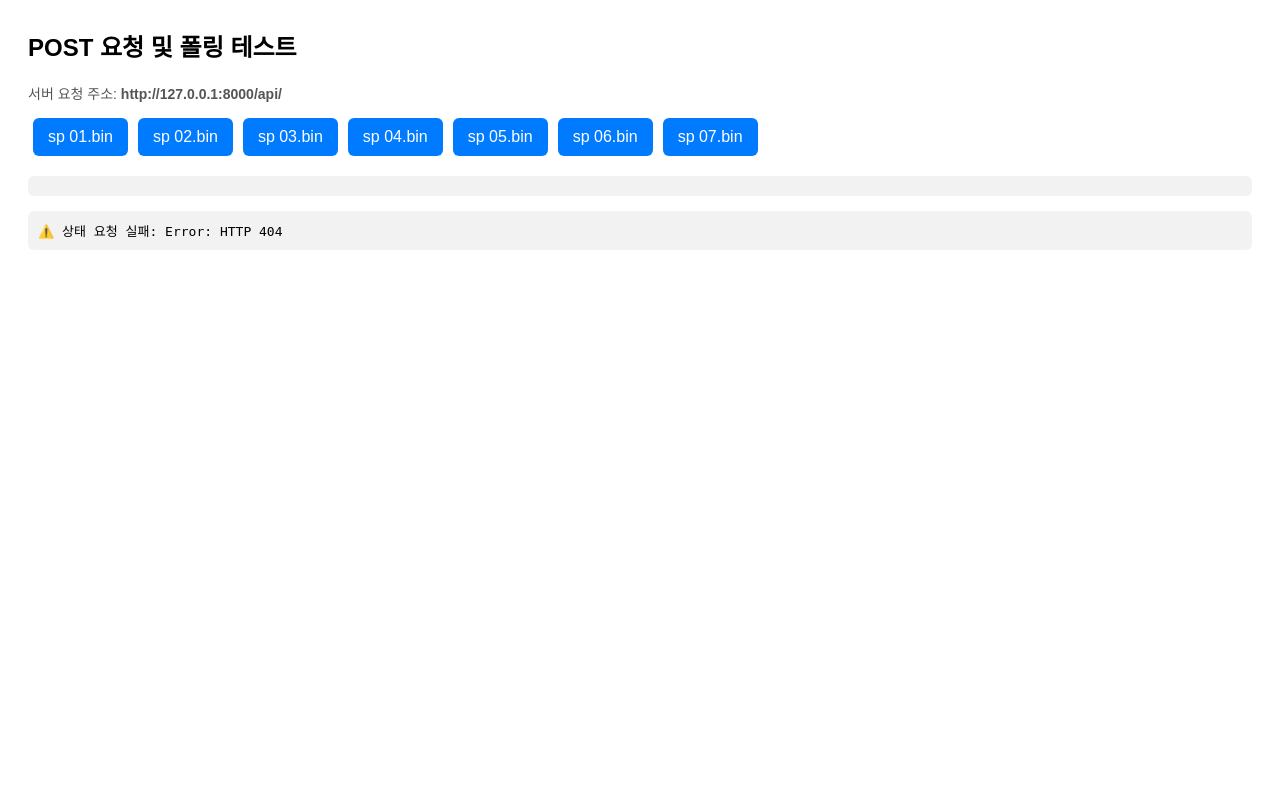
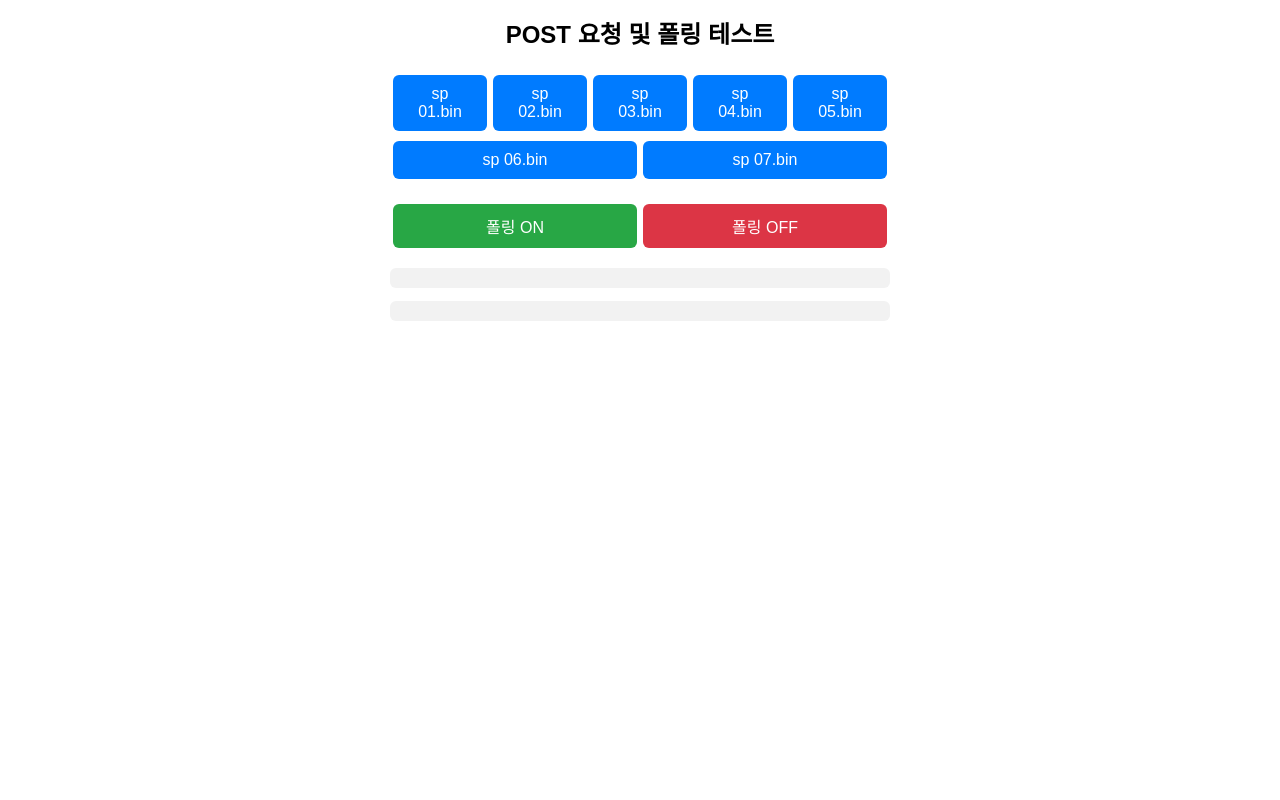
Before and after one commit to Oztalun/websocket_test, a Django app: page /front/ in a window 1280 px wide. Run offline with Django 4.2, Linux system fonts and the light colour scheme.

Commit message:
missed html file

```diff
--- a/chatapp/templates/front.html
+++ b/chatapp/templates/front.html
@@ -4,13 +4,19 @@
     <meta charset="UTF-8">
     <title>POST & 폴링 테스트</title>
     <link rel="icon" href="{% static 'favicon.ico' %}" type="image/x-icon">
+    <meta name="viewport" content="width=device-width, initial-scale=1.0">
     <style>
         body {
             font-family: sans-serif;
-            padding: 20px;
+            padding: 15px;
+            max-width: 500px;
+            margin: auto;
+        }
+        h2 {
+            text-align: center;
         }
         button {
-            margin: 5px;
+            margin: 5px 3px;
             padding: 10px 15px;
             font-size: 16px;
             border-radius: 6px;
@@ -18,36 +24,54 @@
             background-color: #007bff;
             color: white;
             border: none;
+            flex: 1;
+            min-width: 80px;
         }
         button:hover {
             background-color: #0056b3;
+        }
+        #buttons, #poll-control {
+            display: flex;
+            flex-wrap: wrap;
+            justify-content: center;
+            margin-bottom: 15px;
         }
         pre {
             background: #f2f2f2;
             padding: 10px;
             border-radius: 6px;
-            margin-top: 15px;
+            margin-top: 10px;
+            overflow-x: auto;
         }
-        #server-info {
-            color: #555;
-            font-size: 14px;
-            margin-bottom: 10px;
+        #poll-control button {
+            background-color: #28a745;
+        }
+        #poll-control button.off {
+            background-color: #dc3545;
+        }
+        #poll-control button:hover {
+            opacity: 0.8;
         }
     </style>
 </head>
 <body>
     <h2>POST 요청 및 폴링 테스트</h2>
-    <div id="server-info"></div>
 
+    <!-- 버튼 컨테이너 -->
     <div id="buttons"></div>
+
+    <!-- 폴링 ON/OFF -->
+    <div id="poll-control">
+        <button id="poll-on">폴링 ON</button>
+        <button id="poll-off" class="off">폴링 OFF</button>
+    </div>
+
     <pre id="result"></pre>
     <pre id="status"></pre>
 
     <script>
-        // ✅ Django에서 서버 주소 주입
+        // Django에서 서버 주소 주입
         const SERVER_URL = "{{ server_url|default:'http://127.0.0.1:8000/api/' }}";
-
-        // ✅ URL 끝에 슬래시 중복 방지
         const baseUrl = SERVER_URL.endsWith("/") ? SERVER_URL : SERVER_URL + "/";
         const sendUrl = baseUrl + "send/";
         const statusUrl = baseUrl + "status/";
@@ -56,10 +80,6 @@
         const resultBox = document.getElementById("result");
         const statusBox = document.getElementById("status");
         const buttonsContainer = document.getElementById("buttons");
-        const infoBox = document.getElementById("server-info");
-
-        // ✅ 서버 URL 표시
-        infoBox.innerHTML = `서버 요청 주소: <b>${baseUrl}</b>`;
 
         // ✅ 버튼 자동 생성
         for (let i = 1; i <= 7; i++) {
@@ -92,6 +112,8 @@
         }
 
         // ✅ 상태 폴링
+        let pollInterval = null;
+
         async function pollStatus() {
             try {
                 const res = await fetch(statusUrl);
@@ -102,12 +124,23 @@
                     + JSON.stringify(data, null, 2);
             } catch (err) {
                 statusBox.innerText = `⚠️ 상태 요청 실패: ${err}`;
-                console.warn("상태 요청 실패:", err);
             }
         }
 
-        // 1초마다 상태 확인
-        setInterval(pollStatus, 1000);
+        // 폴링 ON/OFF 버튼
+        document.getElementById("poll-on").addEventListener("click", () => {
+            if (!pollInterval) {
+                pollStatus(); // 즉시 호출
+                pollInterval = setInterval(pollStatus, 1000);
+            }
+        });
+
+        document.getElementById("poll-off").addEventListener("click", () => {
+            if (pollInterval) {
+                clearInterval(pollInterval);
+                pollInterval = null;
+            }
+        });
     </script>
 </body>
 </html>
```
